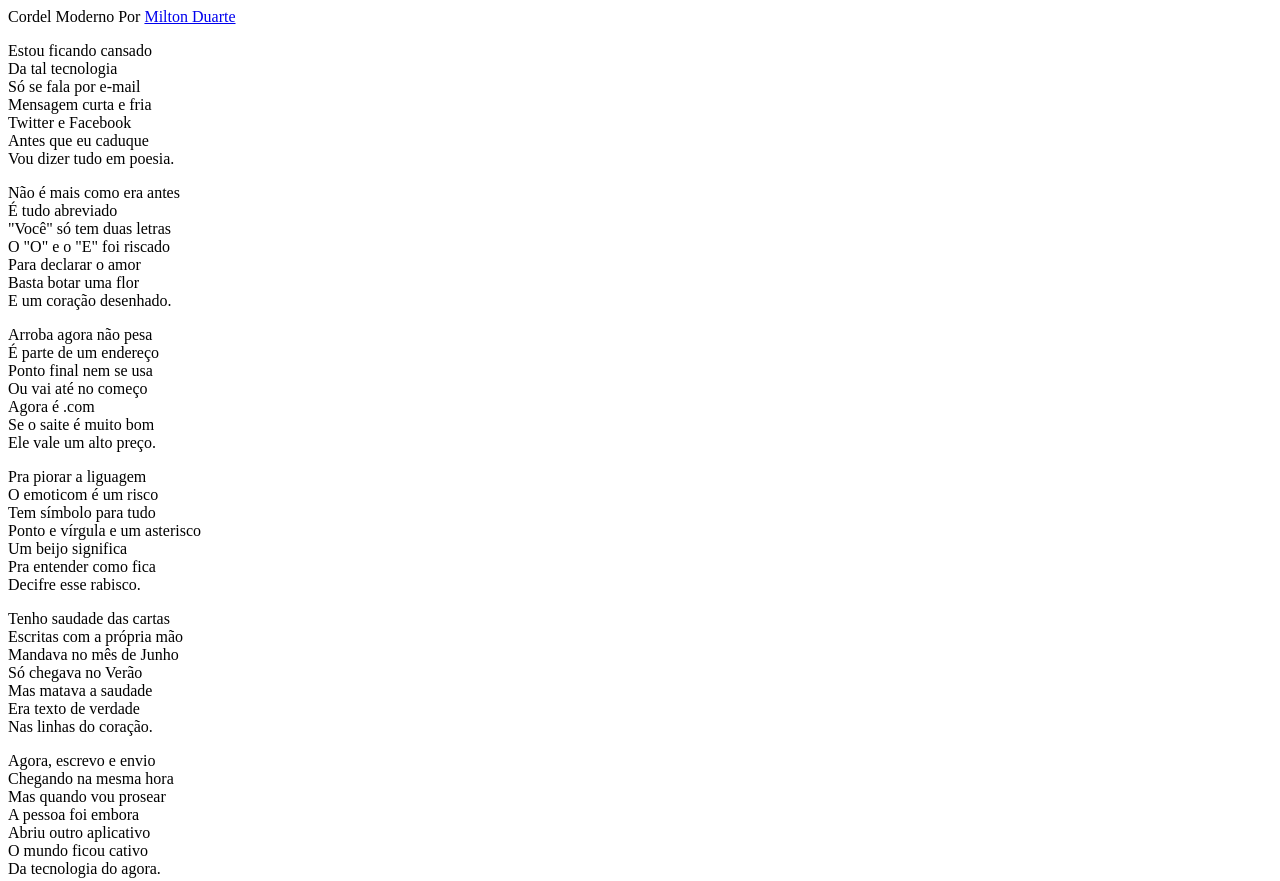
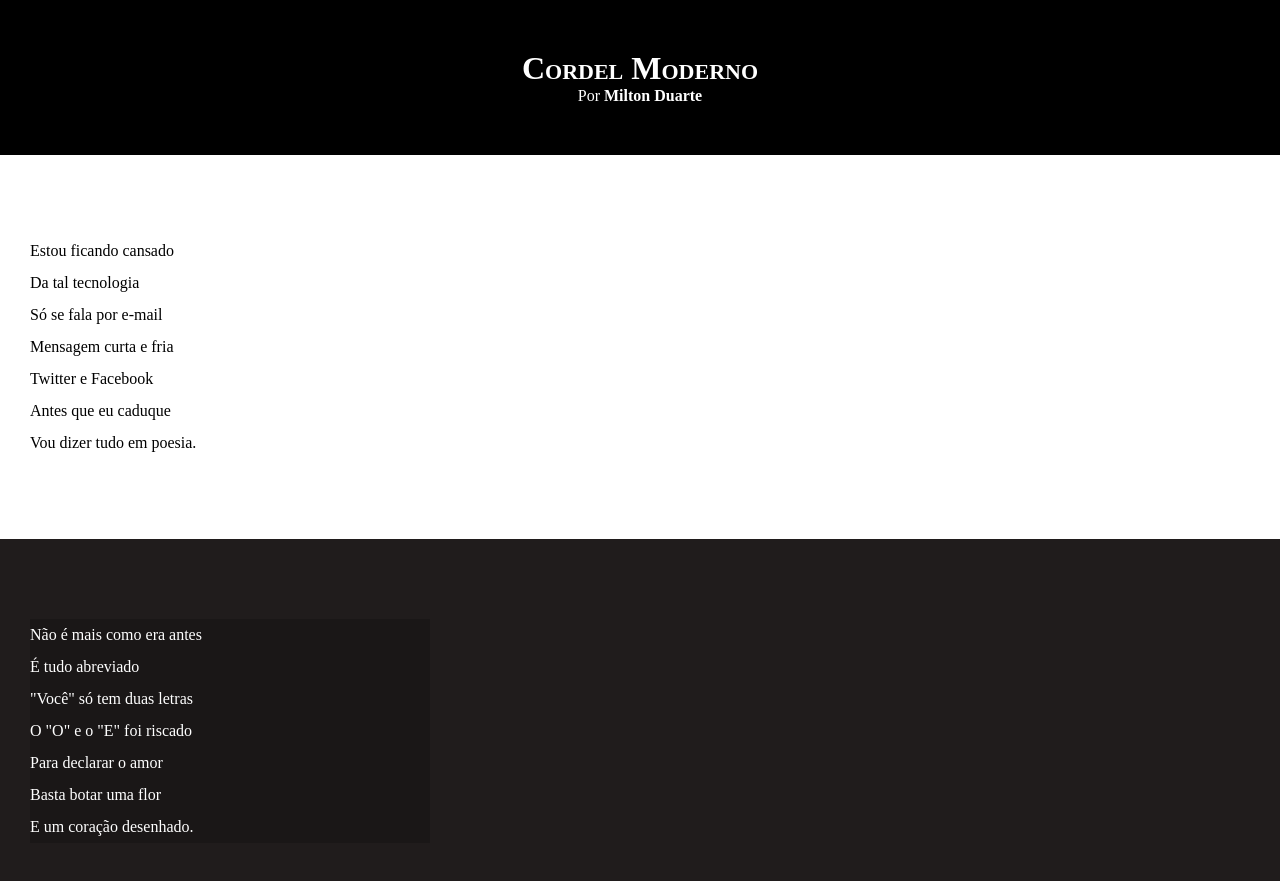
Before and after one commit to PedroLucasDeveloper/Desafio-Cordel-Moderno, a plain HTML site: page index.html in a window 1280 px wide. Shown: the top 881 px of the page. Drawn offline with Linux system fonts and the light colour scheme.

Commit message:
Atualizei estilos e textos

```diff
--- a/estilo/style.css
+++ b/estilo/style.css
@@ -1 +1,63 @@
 @charset "UTF-8";
+
+*{
+    margin: 0px;
+    padding: 0px;
+}
+
+html, body{
+    min-height: 100vh;
+    background-color: darkgray;
+}
+
+header{
+    background-color: black;
+    color: white;
+    text-align: center;
+}
+
+header > h1{
+   padding-top: 50px;
+   font-variant: small-caps;
+}
+header > p{
+   padding-bottom: 50px;
+}
+
+header a, footer a{
+   color:white;
+   text-decoration: none;
+   font-weight: bolder;
+}
+
+header a:hover footer a:hover{
+    text-decoration: underline;
+}
+
+section{
+    padding-top:10vh;
+    padding-bottom: 10vh;
+    line-height: 2em;
+    padding-left: 30px;
+}
+
+section.normal{
+   background-color: white;
+   color: black;
+}
+
+section.imagem{
+    background-color: rgb(32, 28, 28);
+    color: white;
+}
+
+section.imagem > p{
+    width: 400px;
+    background-color: rgba(0, 0, 0, 0.178);
+}
+
+footer{
+    background-color: black;
+    color: white;
+    text-align: center;
+}
--- a/index.html
+++ b/index.html
@@ -9,11 +9,11 @@
 </head>
 <body>
         <header>
-            Cordel Moderno
-            Por <a href="https://www.recantodasletras.com.br/poesias/3186743" target="_blank">Milton Duarte</a>
+            <h1>Cordel Moderno</h1>
+            <p>Por <a href="https://www.recantodasletras.com.br/poesias/3186743" target="_blank">Milton Duarte</a></p>
         </header>
 
-    <section>
+    <section class="normal">
         <p>
             Estou ficando cansado<br>
             Da tal tecnologia<br>
@@ -25,7 +25,7 @@
         </p>
     </section>
 
-    <section>
+    <section class="imagem">
         <p>
             Não é mais como era antes<br>
             É tudo abreviado<br>
@@ -37,7 +37,7 @@
         </p>
     </section>
 
-    <section>
+    <section class="normal">
         <p>
             Arroba agora não pesa<br>
             É parte de um endereço<br>
@@ -58,7 +58,7 @@
         </p>
     </section>
 
-    <section>
+    <section class="imagem">
         <p>
             Tenho saudade das cartas<br>
             Escritas com a própria mão<br>
@@ -70,7 +70,7 @@
         </p>
     </section>
 
-    <section>
+    <section class="normal">
         <p>
             Agora, escrevo e envio<br>
             Chegando na mesma hora<br>
```
